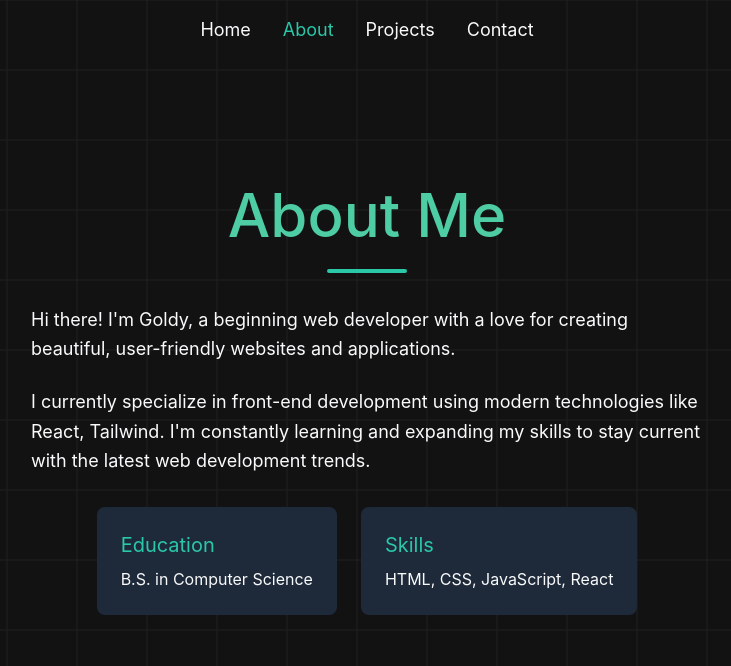
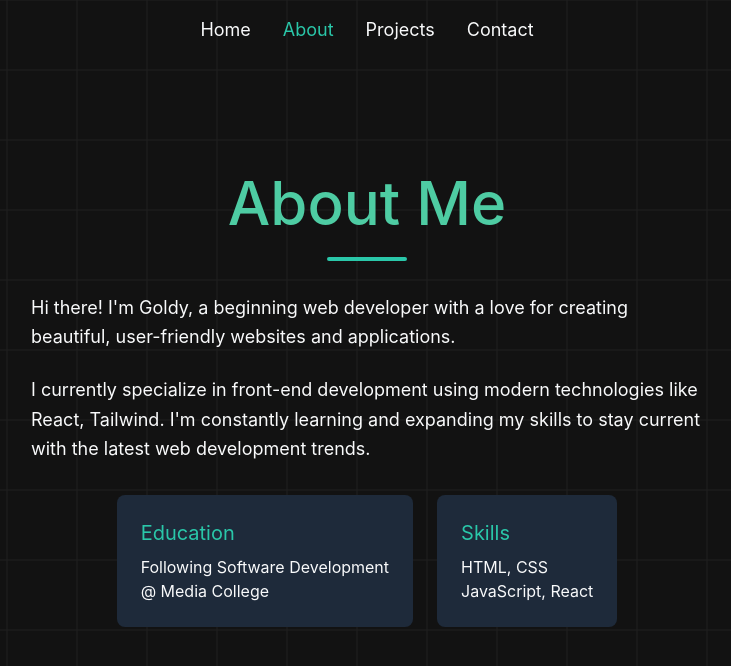
Before and after one commit to GoldyMAsterdam/Port, a React (Vite) app: page /Port/about in a window 1280 px wide. Shown: the top 666 px of the page, without its empty margins (273-1004 px from the left). Built offline with nearby package versions, Linux system fonts and the light colour scheme; the HTML template or start-up script is replaced by a standard one.

Commit message:
Working on about, still need work/styling

```diff
--- a/src/components/about.jsx
+++ b/src/components/about.jsx
@@ -30,11 +30,16 @@ export default function About() {
 
                         <div className="bg-[#1E2A3A] p-6 rounded-lg hover:scale-105 duration-300">
                             <h3 className="text-[#2AC7A9] text-xl mb-2">Education</h3>
-                            <p className="text-[#F9FAFB]">B.S. in Computer Science</p>
+                            <p className="text-[#F9FAFB]">Following Software Development</p>
+                            <p
+                            className="text-[#F9FAFB] cursor-pointer hover:text-[#2AC7A9] duration-300">
+                                <a href="https://www.ma-web.nl/" target="_blank">@ Media College</a>
+                            </p>
                         </div>
                         <div className="bg-[#1E2A3A] p-6 rounded-lg hover:scale-105 duration-300">
                             <h3 className="text-[#2AC7A9] text-xl mb-2">Skills</h3>
-                            <p className="text-[#F9FAFB]">HTML, CSS, JavaScript, React</p>
+                            <p className="text-[#F9FAFB]">HTML, CSS</p>
+                            <p className="text-[#F9FAFB]">JavaScript, React</p>
                         </div>
                     </div>
                 </div>
```
